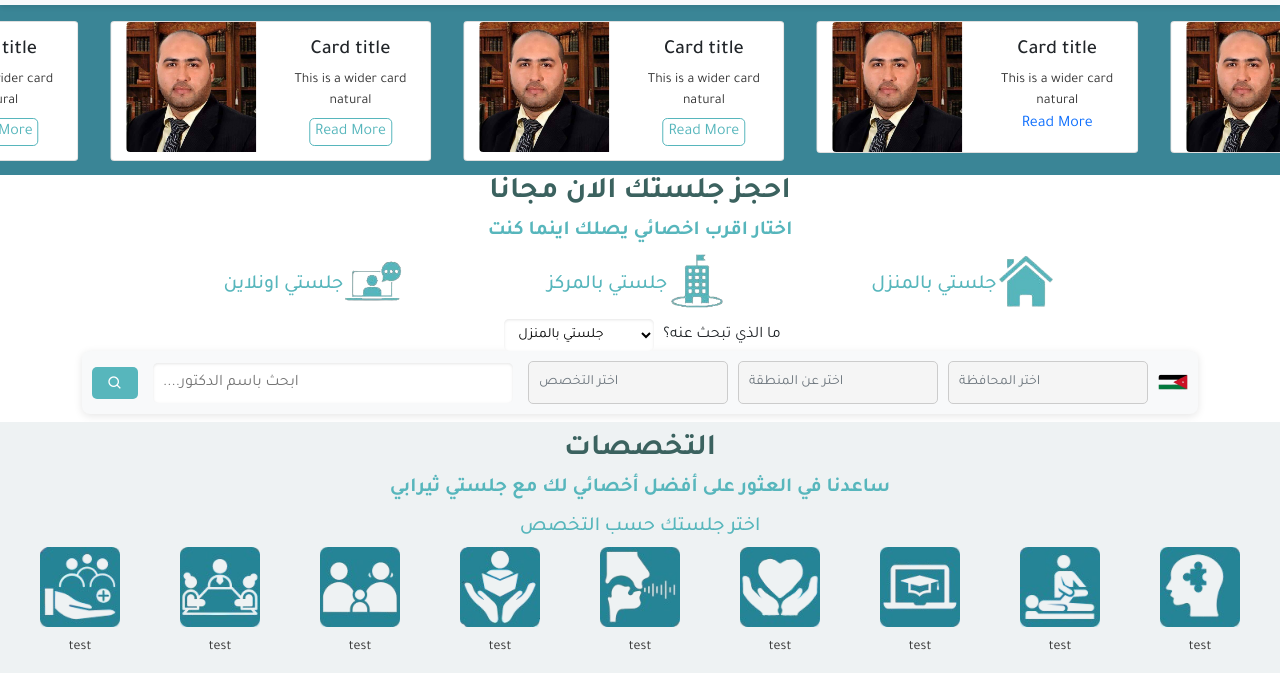
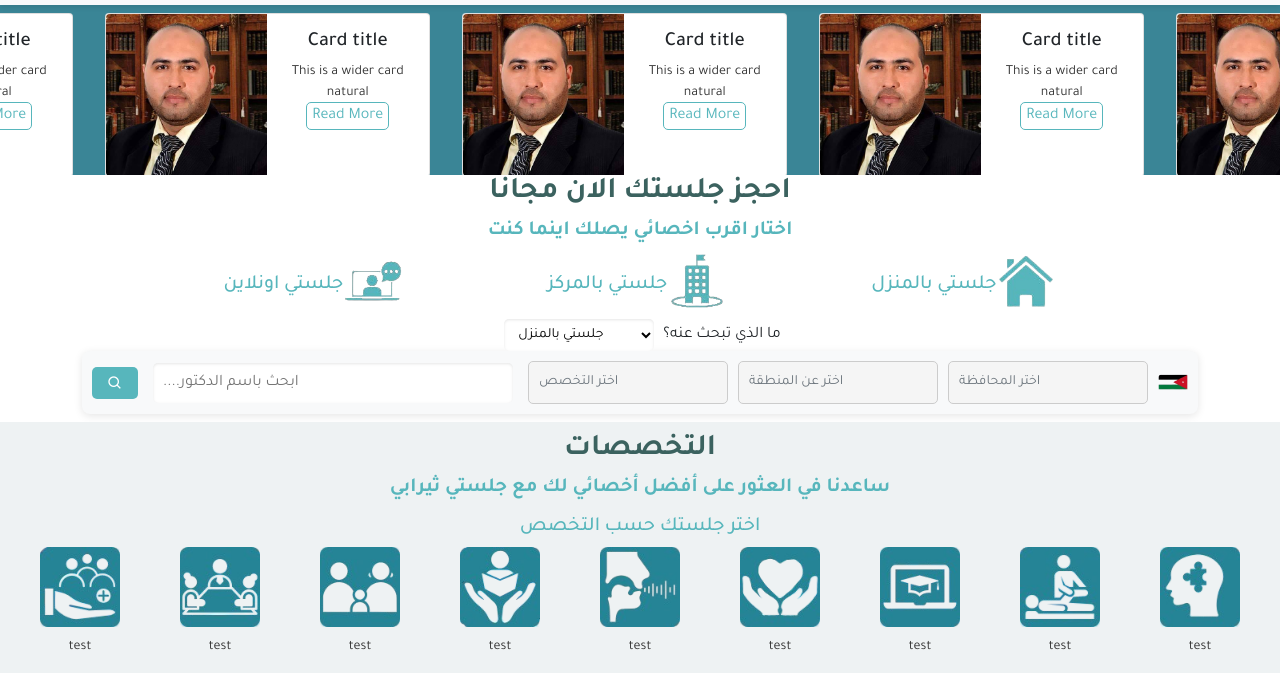
Before and after one commit to Faris-hassann/newJaslty, a plain HTML site: page index.html in a window 1280 px wide. Shown: the part 101-774 px from the top of the page. Drawn offline with nearby package versions, Linux system fonts and the light colour scheme.

Commit message:
Update index.html

```diff
--- a/index.html
+++ b/index.html
@@ -24,12 +24,6 @@
 </head>
 
 <style>
-    .card {
-        max-width: 350px;
-        width: 100%;
-        margin: auto;
-    }
-
     .card .row {
         flex-wrap: nowrap; /* Default behavior for larger screens */
     }
@@ -47,7 +41,6 @@
 
         .card img {
             width: 100%; /* Full width for image on smaller screens */
-            margin-bottom: 10px;
         }
 
         .card .col-4, .card .col-8 {
@@ -101,15 +94,15 @@
             <div class="swiper-wrapper">
                 <!-- Cards -->
                 <div class="swiper-slide">
-                    <div class="card mt-3 mx-auto" style="max-width: 350px;">
+                    <div class="card mt-2 mx-auto" style="max-width: 325px;">
                         <div class="row g-0">
                             <div class="col">
-                                <img src="./Image/profile.jpg" class="img-fluid rounded-start" alt="..." style="max-height: 130px;">
+                                <img src="./Image/profile.jpg" class="img-fluid rounded-start" alt="...">
                             </div>
                             <div class="col">
                                 <div class="card-body">
                                     <h5 class="card-title">Card title</h5>
-                                    <p class="card-text mb-2">This is a wider card natural</p>
+                                    <p class="card-text">This is a wider card natural</p>
                                     <a href="#" class="readMoreBtn">Read More</a>
                                 </div>
                             </div>
@@ -118,15 +111,15 @@
                 </div>
                 <!-- Cards -->
                 <div class="swiper-slide">
-                    <div class="card mt-3 mx-auto" style="max-width: 350px;">
+                    <div class="card mt-2 mx-auto" style="max-width: 325px;">
                         <div class="row g-0">
                             <div class="col">
-                                <img src="./Image/profile.jpg" class="img-fluid rounded-start" alt="..." style="max-height: 130px;">
+                                <img src="./Image/profile.jpg" class="img-fluid rounded-start" alt="..." >
                             </div>
                             <div class="col">
                                 <div class="card-body">
                                     <h5 class="card-title">Card title</h5>
-                                    <p class="card-text mb-2">This is a wider card natural</p>
+                                    <p class="card-text">This is a wider card natural</p>
                                     <a href="#" class="readMoreBtn">Read More</a>
                                 </div>
                             </div>
@@ -135,15 +128,15 @@
                 </div>
                 <!-- Cards -->
                 <div class="swiper-slide">
-                    <div class="card mt-3 mx-auto" style="max-width: 350px;">
+                    <div class="card mt-2 mx-auto" style="max-width: 325px;">
                         <div class="row g-0">
                             <div class="col">
-                                <img src="./Image/profile.jpg" class="img-fluid rounded-start" alt="..." style="max-height: 130px;">
+                                <img src="./Image/profile.jpg" class="img-fluid rounded-start" alt="...">
                             </div>
                             <div class="col">
                                 <div class="card-body">
                                     <h5 class="card-title">Card title</h5>
-                                    <p class="card-text mb-2">This is a wider card natural</p>
+                                    <p class="card-text">This is a wider card natural</p>
                                     <a href="#" class="readMoreBtn">Read More</a>
                                 </div>
                             </div>
@@ -152,16 +145,16 @@
                 </div>
                 <!-- Cards -->
                 <div class="swiper-slide">
-                    <div class="card mt-3 mx-auto" style="max-width: 350px;">
+                    <div class="card mt-2 mx-auto" style="max-width: 325px;">
                         <div class="row g-0">
                             <div class="col">
-                                <img src="./Image/profile.jpg" class="img-fluid rounded-start" alt="..." style="max-height: 130px;">
+                                <img src="./Image/profile.jpg" class="img-fluid rounded-start" alt="...">
                             </div>
                             <div class="col">
                                 <div class="card-body">
                                     <h5 class="card-title">Card title</h5>
                                     <p class="card-text">This is a wider card natural</p>
-                                    <a href="#">Read More</a>
+                                    <a href="#" class="readMoreBtn">Read More</a>
                                 </div>
                             </div>
                         </div>
@@ -169,16 +162,16 @@
                 </div>
                 <!-- Cards -->
                 <div class="swiper-slide">
-                    <div class="card mt-3 mx-auto" style="max-width: 350px;">
+                    <div class="card mt-2 mx-auto" style="max-width: 325px;">
                         <div class="row g-0">
                             <div class="col">
-                                <img src="./Image/profile.jpg" class="img-fluid rounded-start" alt="..." style="max-height: 130px;">
+                                <img src="./Image/profile.jpg" class="img-fluid rounded-start" alt="...">
                             </div>
                             <div class="col">
                                 <div class="card-body">
                                     <h5 class="card-title">Card title</h5>
                                     <p class="card-text">This is a wider card natural</p>
-                                    <a href="#">Read More</a>
+                                    <a href="#" class="readMoreBtn">Read More</a>
                                 </div>
                             </div>
                         </div>
@@ -288,7 +281,6 @@
     </div>
     <!-- Specialization -->
     <section class="Speciality">
-        <div class="">
         <div class="SpecialityHeader d-flex justify-content-center align-items-center">
             <div class="SpecialityText">
                 <h3 class="title">التخصصات</h3>
@@ -297,7 +289,7 @@
         </div>
         <h5 style="text-align: center; margin-top: 7px">اختر جلستك حسب التخصص</h5>
         <!-- Swiper -->
-            <div class="swiper mySwiperSpeciality">
+        <div class="mySwiperSpeciality swiper">
             <div class="swiper-wrapper">
                 <!-- Slide 1 -->
                 <div class="swiper-slide">
@@ -372,7 +364,6 @@
                     </div>
                 </div>
                 <!-- Repeat for each speciality -->
-                </div>
             </div>
         </div>
     </section>
@@ -508,7 +499,7 @@
         </div>
     </section>
     <!-- Are you Speciliest -->
-    <section class="UserSpeciliest mt-3" id="AboutUs">
+    <section class="UserSpeciliest mt-3" id="AboutUs" dir="rtl">
         <div class="container">
             <div class="UserSpeciliestImage">
                 <img src="./Image/specialist.png" alt="">
@@ -656,7 +647,6 @@
             </button>
         </div>
     </section>
-
     <!-- Footer -->
     <footer>
         <div class="footer-container">
@@ -713,7 +703,6 @@
             <span class="copyright">&#169; Copyright 2024 - Fox Design</span>
         </div>
     </footer>
-
     <!-- search Bar -->
     <link href="https://cdn.jsdelivr.net/npm/select2@4.1.0-rc.0/dist/css/select2.min.css" rel="stylesheet" />
     <script src="https://cdn.jsdelivr.net/npm/select2@4.1.0-rc.0/dist/js/select2.min.js"></script>
```
Lines whose indentation alone changed are shown as unchanged.
